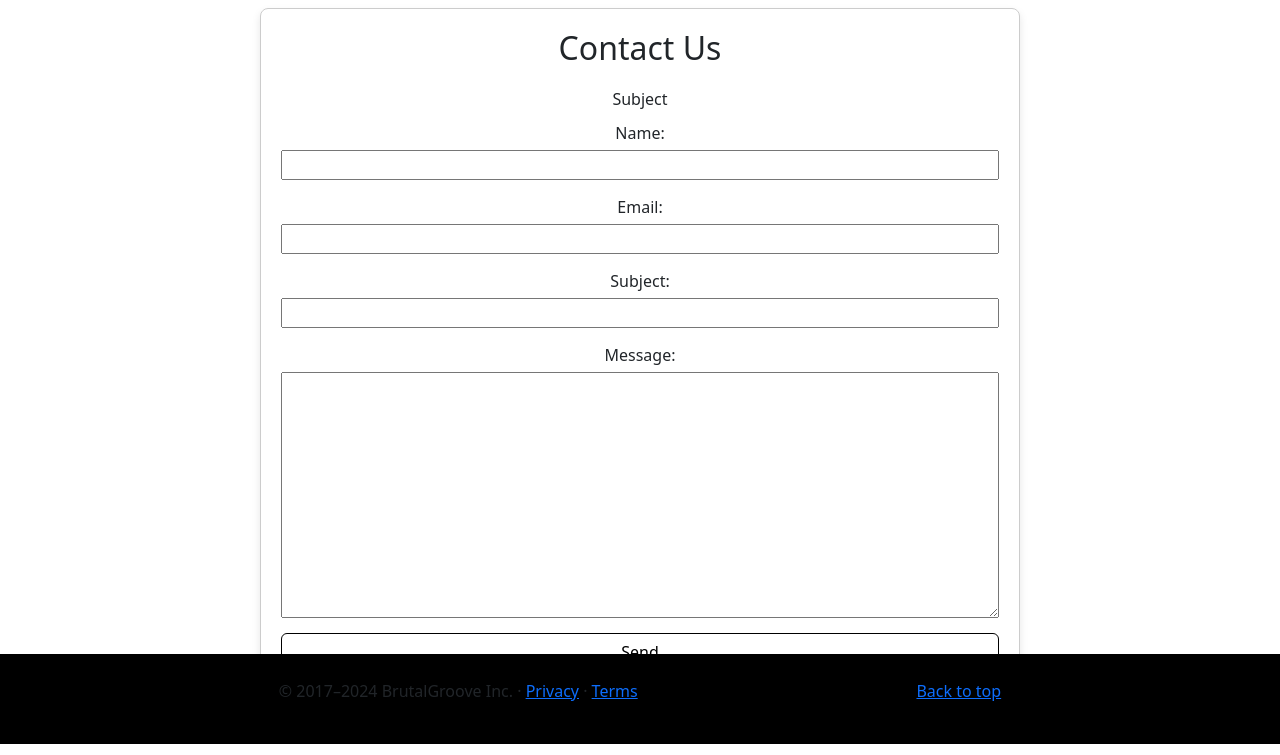
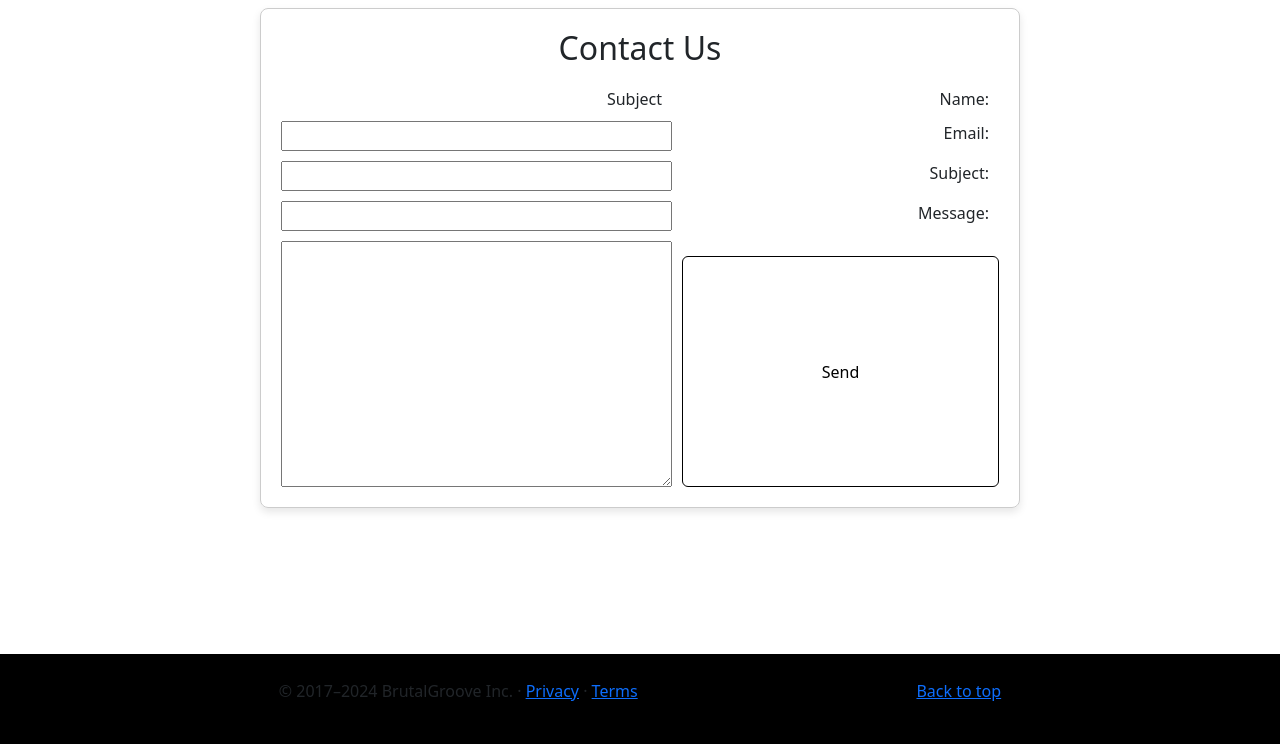
Before and after one commit to Ajfriel86/brutalgroove, a Django app: page /contact/ in a window 1280 px wide. Shown: the part 56-811 px from the top of the page. Run offline with Django 3.2, Linux system fonts and the light colour scheme; some libraries are stand-ins or nearby versions.

Commit message:
Correct style for contact form

```diff
--- a/static/css/style.css
+++ b/static/css/style.css
@@ -153,22 +153,24 @@ body {
 }
 
 .contact-box form {
+    display: grid;
+    grid-template-columns: auto 1fr;
+    gap: 10px;
     margin-top: 20px;
 }
 
 .contact-box label {
-    display: block;
-    margin-top: 10px;
+    text-align: right;
+    padding-right: 10px;
+    /* Add some space between the label and the field */
 }
 
-.contact-box input,
-.contact-box textarea,
-.contact-box select,
-.contact-box button {
+.contact-box input[type="text"],
+.contact-box input[type="email"],
+.contact-box textarea {
     width: 100%;
-    display: block;
-    margin-top: 5px;
-    margin-bottom: 15px;
+    box-sizing: border-box;
+    /* Makes sure padding doesn't affect the width */
 }
 
 
```
